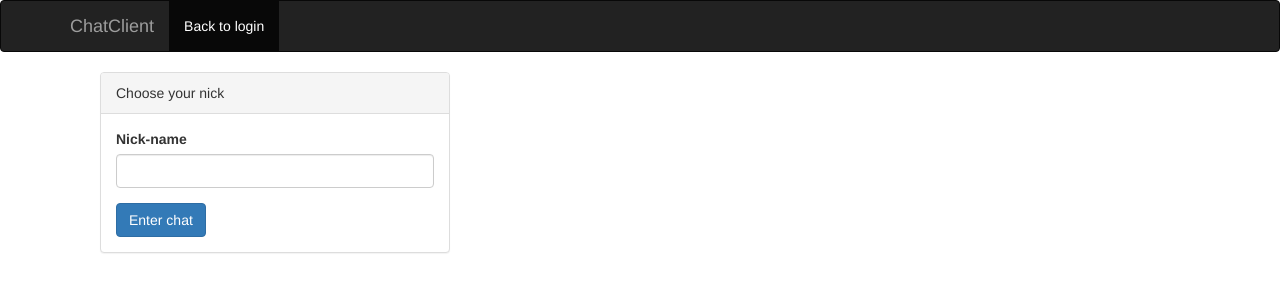
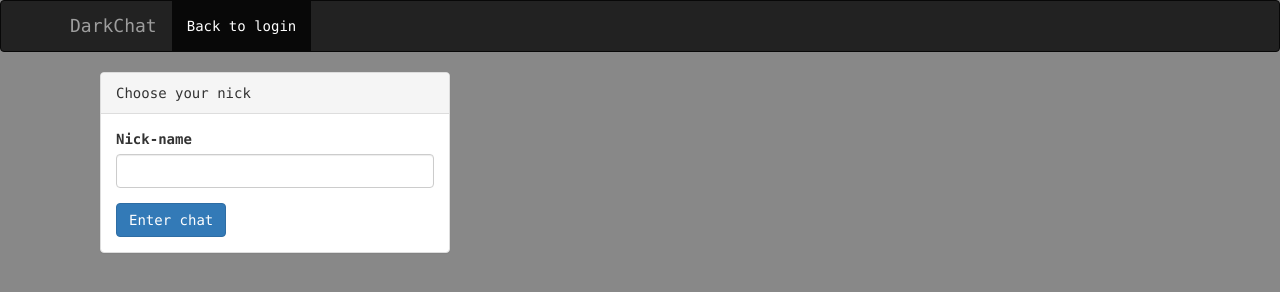
Before and after one commit to agirmar92/WEPO2, a website: page client/chat.html in a window 1280 px wide. Drawn offline with nearby package versions, Linux system fonts and the light colour scheme; some packages are replaced by stand-ins of ours; no server answers.

Commit message:
sma utlitsbreytingar og a chat.html

```diff
--- a/client/chat.html
+++ b/client/chat.html
@@ -5,11 +5,13 @@
 	<meta http-equiv="X-UA-Compatible" content="IE=edge">
 	<meta name="viewport" content="width=device-width, initial-scale=1">
 	<meta name="description" content="">
-	<meta name="author" content="Haukur H. Þórsson">
+	<meta name="author" content="Nerðir með Skapgerðir">
 
-	<title>WEPO 2015 - Skilaverkefni 2</title>
+	<title>DarkChat</title>
 
 	<link rel="stylesheet" href="https://maxcdn.bootstrapcdn.com/bootstrap/3.3.2/css/bootstrap.min.css">
+	<link rel="stylesheet" href="css/style.css">
+	<link rel="icon" href="nerdir.ico" type="image/x-icon">
 	<script type="text/javascript" src="https://ajax.googleapis.com/ajax/libs/angularjs/1.3.13/angular.min.js"></script>
 	<script type="text/javascript" src="https://ajax.googleapis.com/ajax/libs/angularjs/1.3.13/angular-route.min.js"></script>
 	<script type="text/javascript" src="js/socket.io.min.js"></script>
@@ -19,7 +21,7 @@
 	<script type="text/javascript" src="js/roomsController.js"></script>
 	<script type="text/javascript" src="js/socket-factory.js"></script>
 </head>
-<body ng-app="chatApp">
+<body ng-app="chatApp" id="chatBody">
 
 	<nav class="navbar navbar-inverse">
 		<div class="container">
@@ -30,7 +32,7 @@
 					<span class="icon-bar"></span>
 					<span class="icon-bar"></span>
 				</button>
-			  	<a class="navbar-brand" href="#">ChatClient</a>
+			  	<a class="navbar-brand" href="#/">DarkChat</a>
 			</div>
 			<div id="navbar" class="collapse navbar-collapse">
 				<ul class="nav navbar-nav">
@@ -42,7 +44,7 @@
 
 	<div class="container">
 		<div class="view" ng-view>
-			Augnablik ...
+			One moment please ...
 		</div>
 	</div>
 
--- a/client/css/style.css
+++ b/client/css/style.css
@@ -1,8 +1,7 @@
-#chatBody {
-	background-color: black;
-	text-align: center;
+* {
+	font-family: "consolas";
 }
 
-#chatHeader {
-	color: blue;
+#chatBody {
+	background-color: #888888;
 }
```
Also changed, not shown: client/nerdir.ico (added).
